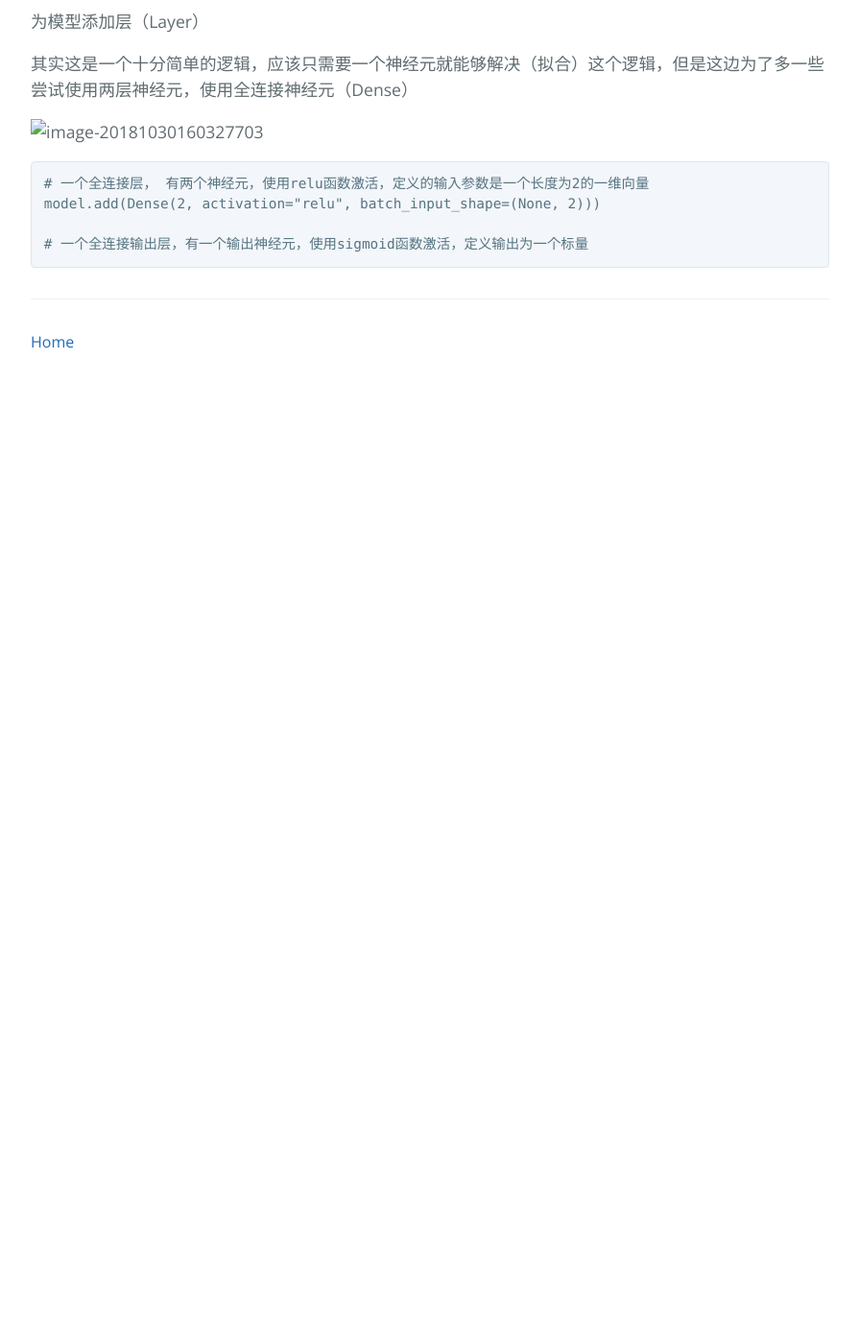
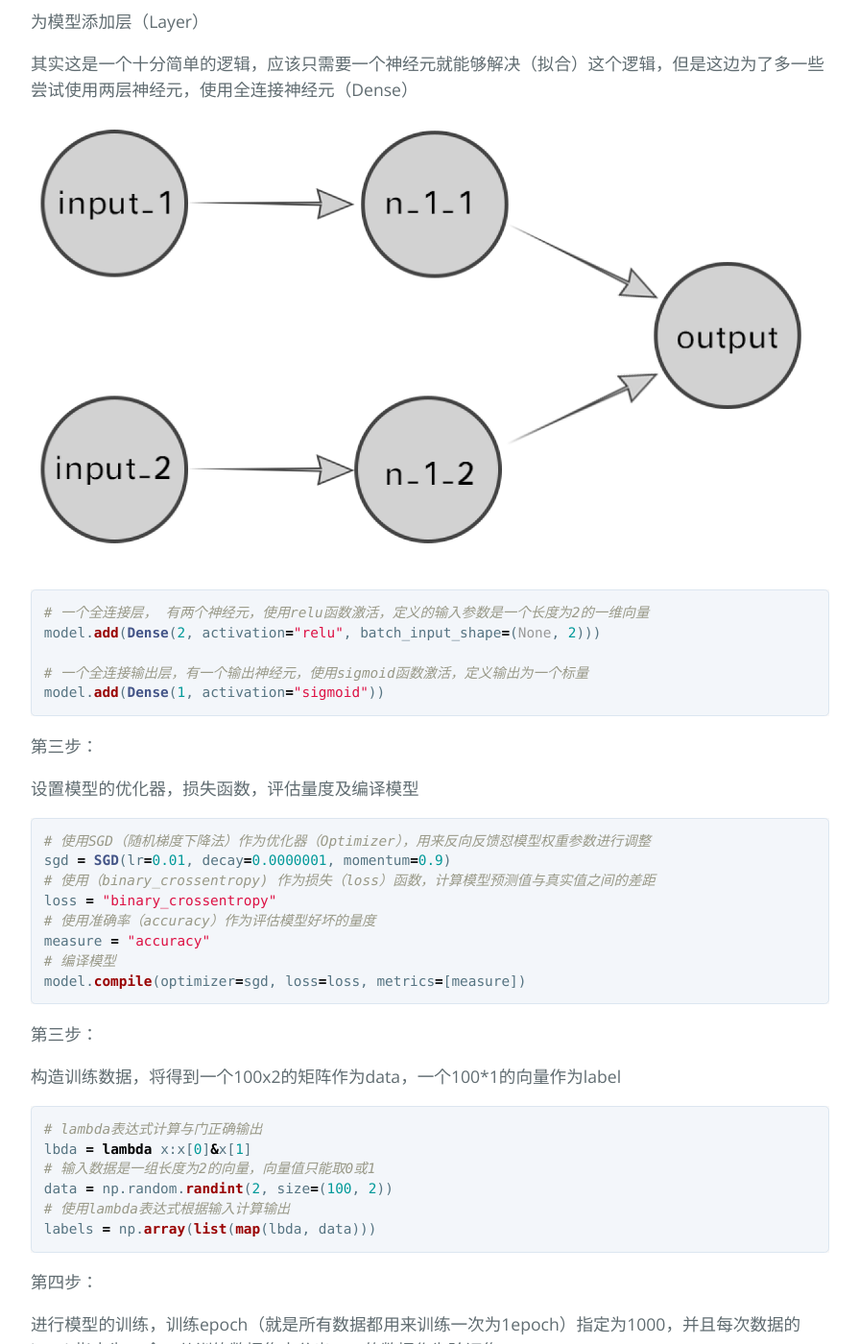
Before and after one commit to Doublingli/doublingli.github.io, a Jekyll site: the page built from new_to_keras.md, in a window 1280 px wide and 1400 px high, scrolled down 1360 px. Shown: the whole window at 96% size, without its empty margins (192-1087 px from the left). Built offline with Jekyll 4.4.1, drawn with Linux system fonts in a browser that asks for light colours; our own code applies the rules of GitHub Pages for plain Markdown files; before the commit the page ends 1760 px from its top, so only the background shows below that; some of the changed text lies outside the part shown.

Commit message:
1.修改gitignore，完善new_to_keras

````diff
--- a/new_to_keras.md
+++ b/new_to_keras.md
@@ -46,17 +46,86 @@ model = Sequential()
 
 
 
-第二部：
+第二步：
 
 为模型添加层（Layer）
 
 其实这是一个十分简单的逻辑，应该只需要一个神经元就能够解决（拟合）这个逻辑，但是这边为了多一些尝试使用两层神经元，使用全连接神经元（Dense）
 
-![image-20181030160327703](/image-20181030160327703.png)
+![image-20181030160327703](./images/image-20181030160327703.png)
 
-```
+```python
 # 一个全连接层， 有两个神经元，使用relu函数激活，定义的输入参数是一个长度为2的一维向量
 model.add(Dense(2, activation="relu", batch_input_shape=(None, 2)))
 
 # 一个全连接输出层，有一个输出神经元，使用sigmoid函数激活，定义输出为一个标量
+model.add(Dense(1, activation="sigmoid"))
 ```
+
+
+
+第三步：
+
+设置模型的优化器，损失函数，评估量度及编译模型
+
+```python
+# 使用SGD（随机梯度下降法）作为优化器（Optimizer），用来反向反馈怼模型权重参数进行调整
+sgd = SGD(lr=0.01, decay=0.0000001, momentum=0.9)
+# 使用（binary_crossentropy) 作为损失（loss）函数，计算模型预测值与真实值之间的差距
+loss = "binary_crossentropy"
+# 使用准确率（accuracy）作为评估模型好坏的量度
+measure = "accuracy"
+# 编译模型
+model.compile(optimizer=sgd, loss=loss, metrics=[measure])
+```
+
+
+
+第三步：
+
+构造训练数据，将得到一个100x2的矩阵作为data，一个100*1的向量作为label
+
+```python
+# lambda表达式计算与门正确输出
+lbda = lambda x:x[0]&x[1]
+# 输入数据是一组长度为2的向量，向量值只能取0或1
+data = np.random.randint(2, size=(100, 2))
+# 使用lambda表达式根据输入计算输出
+labels = np.array(list(map(lbda, data)))
+```
+
+
+
+第四步：
+
+进行模型的训练，训练epoch（就是所有数据都用来训练一次为1epoch）指定为1000，并且每次数据的batch指定为32个，从训练数据集中分出10%的数据作为验证集
+
+```python
+model.fit(data, labels, epochs=1000, batch_size=32, validation_split=0.1)
+```
+
+
+
+第五步：
+
+使用测试集计算最终模型的准确度和损失，并且打印结果。
+
+```python
+score = model.evaluate(test_data, test_labels, batch_size=32)
+print("%s : %s" % (model.metrics_names[0], score[0]))
+print("%s : %s" % (model.metrics_names[1], score[1]))
+```
+
+
+
+由于使用的神经元较少，很容易落入局部最优，多训练几次就能看到模型训练结束的时候准确率达不到100%
+
+问题1: 这其中出现了什么事情呢？我们怎么去定位+解决？
+
+问题2: 为什么每次训练的结果不一样呢？那么科学研究基本凭借的是缘分了？
+
+以上两个问题且听下回分解。
+
+
+
+2018-10-30
````
Also changed, not shown: 1 other file.
